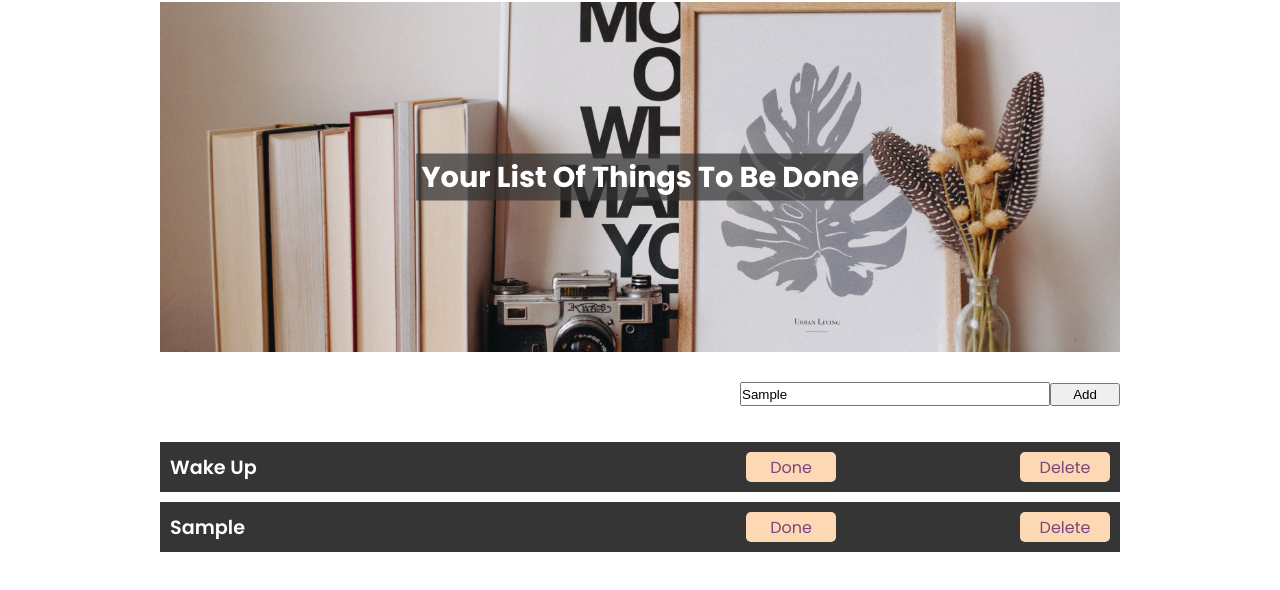
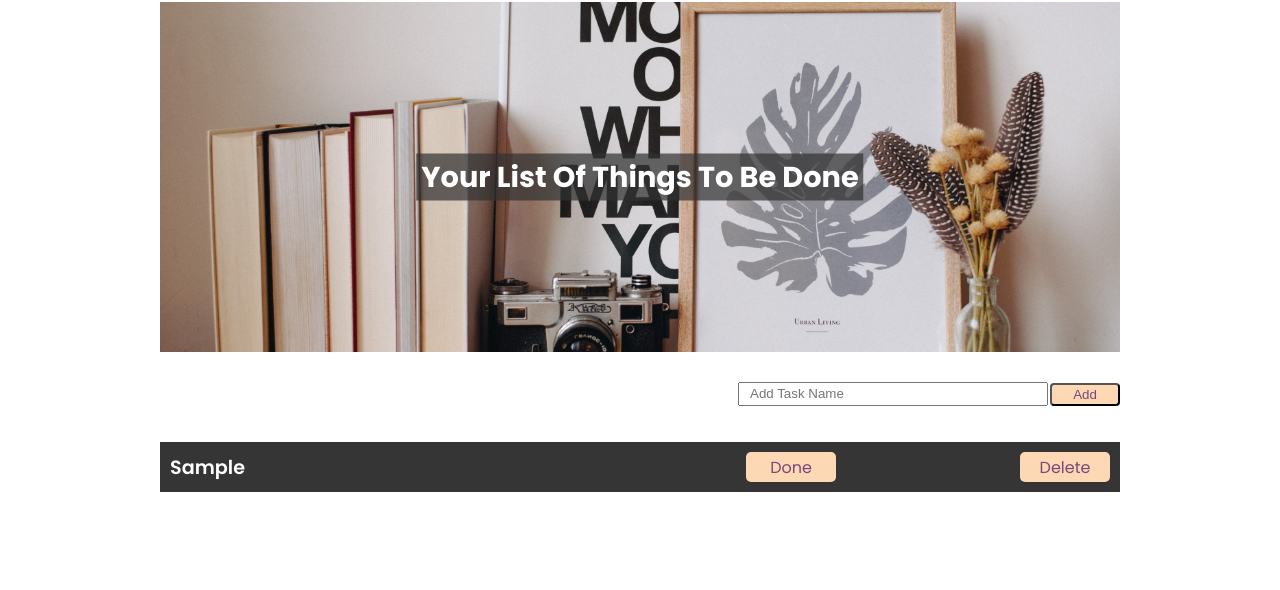
Before and after one commit to samir-kumar-roy/js-todo-app, a plain HTML site: page index.html in a window 1280 px wide. Both pictures are taken after typing "Sample" into the empty fields and a click on the input "Add". Shown: the part 78-668 px from the top of the page. Drawn offline with Linux system fonts and the light colour scheme.

Commit message:
delete confirmation added|| input box empty done after adding item

```diff
--- a/index.html
+++ b/index.html
@@ -24,14 +24,14 @@
     <div class="form container">
 
         <div>
-            <input type="text" name="" id="todo-task">
+            <input type="text" name="" id="todo-task" placeholder="Add Task Name">
             <input type="submit" name="submit" id="submit" value="Add">
         </div>
         <p class="empty-alert">Write task to add</p>
     </div>
 
     <section class="container todo-list">
-        <div class="todo-item">
+        <!-- <div class="todo-item">
             <p>Wake Up</p>
             <div class="buttons">
                 <div>
@@ -40,7 +40,7 @@
                 </div>
                 <a href="#" class="delete-btn btn">Delete</a>
             </div>
-        </div>
+        </div> -->
     </section>
 
     <script src="./index.js"></script>
--- a/index.js
+++ b/index.js
@@ -44,7 +44,7 @@ let toDoList = document.querySelector(".todo-list");
 const submitBtn = document.getElementById("submit");
 submitBtn.addEventListener("click", e => {
     e.preventDefault();
-    const todoTask = document.querySelector("#todo-task").value;
+    let todoTask = document.querySelector("#todo-task").value;
     if (todoTask == "") {
         setTimeout(() => {
             document.querySelector(".empty-alert").style.display = "block";
@@ -62,7 +62,9 @@ submitBtn.addEventListener("click", e => {
                 <a href="#" class="delete-btn btn">Delete</a>
             </div>
         </div>
-`
+`;
+
+        document.querySelector("#todo-task").value = "";
     }
     let doneBtns = document.querySelectorAll(".done-btn");
     for (let doneBtn of doneBtns) {
@@ -88,7 +90,10 @@ submitBtn.addEventListener("click", e => {
     for (let deletebtn of deleteBtns) {
         deletebtn.addEventListener("click", e => {
             e.preventDefault();
-            e.target.parentElement.parentElement.remove();
+            if (confirm("Are you sure?")) {
+                e.target.parentElement.parentElement.remove();
+            }
+
         });
     }
 })
--- a/style.css
+++ b/style.css
@@ -106,12 +106,19 @@ li {
     width: 310px;
     height: 24px;
     outline: none;
+    padding-left: 10px;
+    padding-bottom: 2px;
 }
 
 #submit {
     width: 70px;
     padding: 2px 0;
     text-align: center;
+    background-color: #fcd8b4;
+    color: rgb(122, 71, 122);
+    cursor: pointer;
+    border-radius: 4px;
+    margin-left: 2px;
 }
 
 .empty-alert {
```
